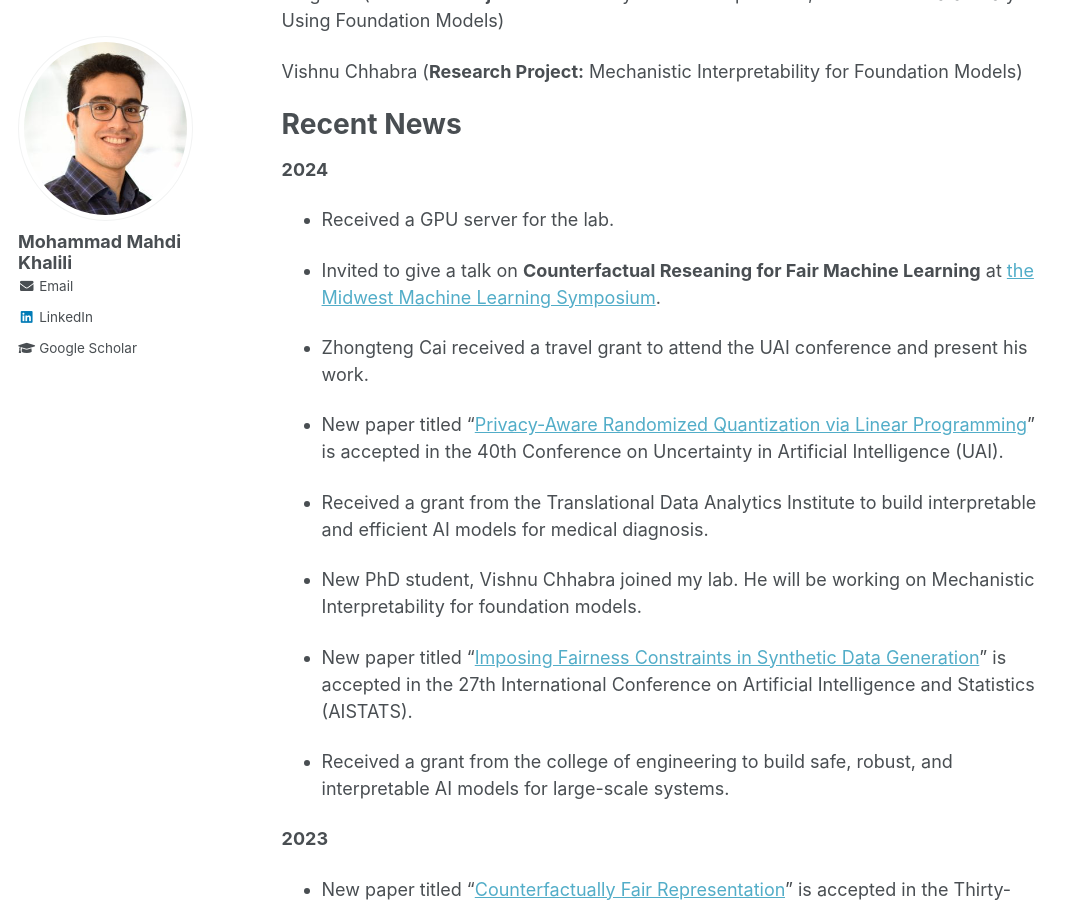
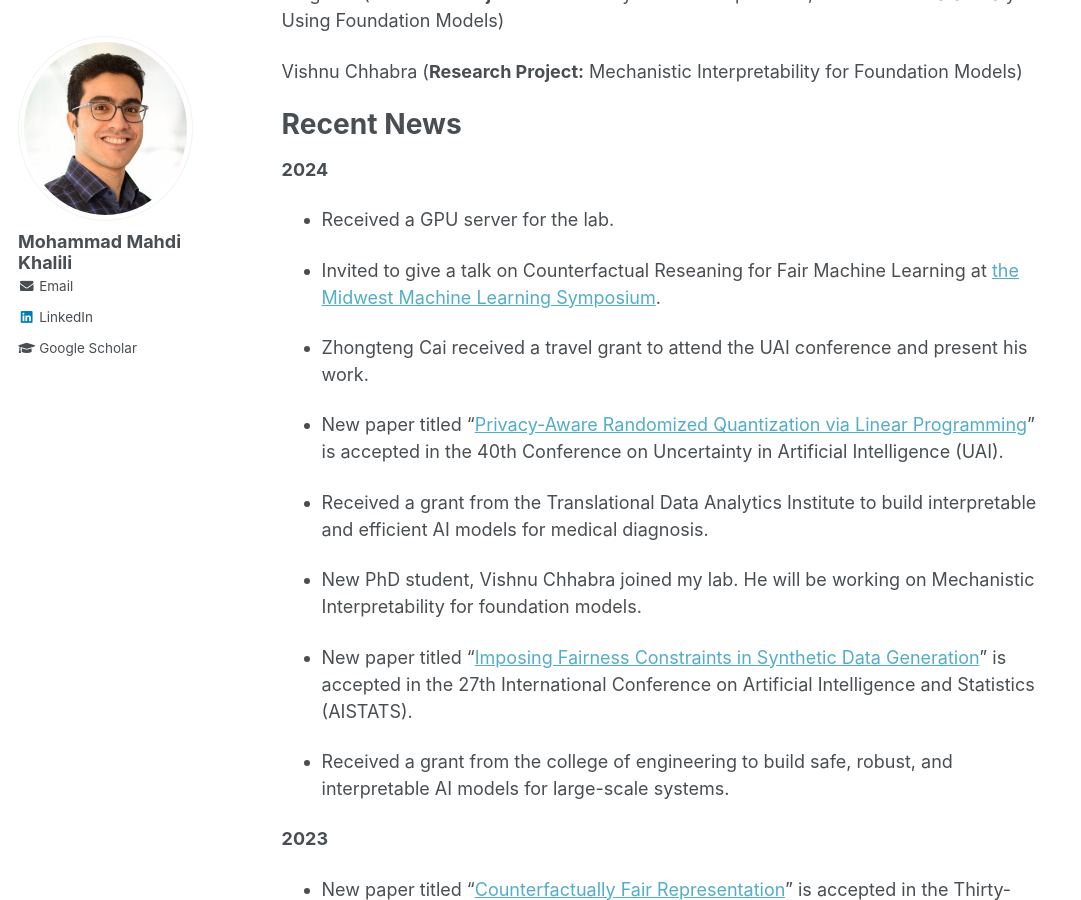
Before and after one commit to KhaliliMahdi/khalilimahdi.github.io, a Jekyll site: the page built from _pages/about.md, in a window 1280 px wide and 900 px high, scrolled down 487 px. Shown: the whole window, without its empty margins (0-1081 px from the left). Built offline with Jekyll 4.4.1, drawn with Linux system fonts in a browser that asks for light colours.

```diff
--- a/_pages/about.md
+++ b/_pages/about.md
@@ -28,7 +28,7 @@ Recent News
 
 * Received a GPU server for the lab.
 
-* Invited to give a talk on **Counterfactual Reseaning for Fair Machine Learning** at [the Midwest Machine Learning Symposium](https://midwest-ml.org/2024/).
+* Invited to give a talk on Counterfactual Reseaning for Fair Machine Learning at [the Midwest Machine Learning Symposium](https://midwest-ml.org/2024/).
 
 * Zhongteng Cai received a travel grant to attend the UAI conference and present his work.
 
```
